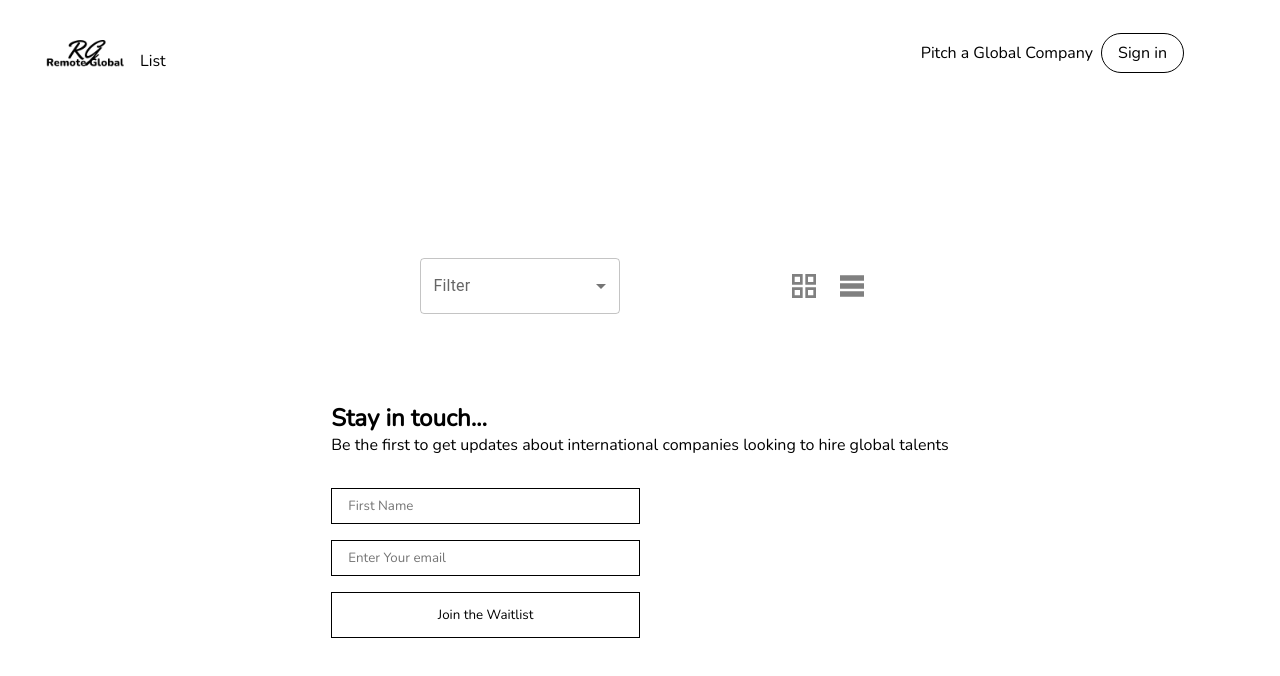
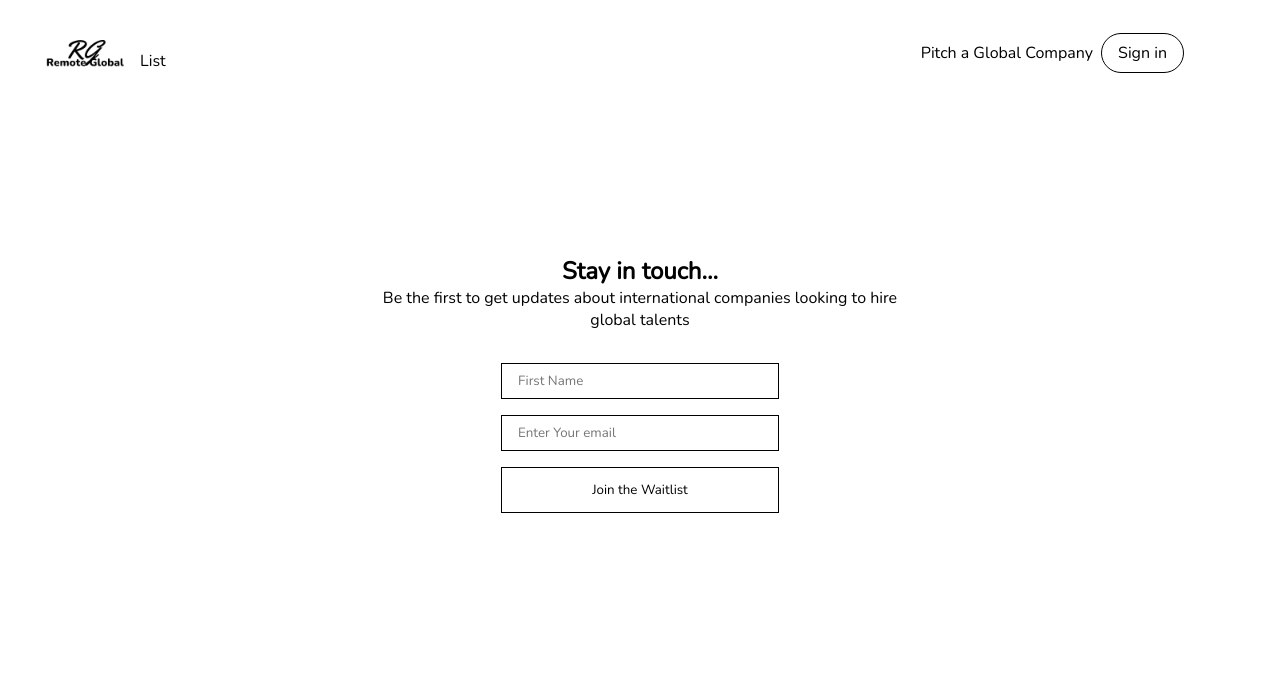
Before and after one commit to blossom-babs/remote-global, a Next.js app: page /companies in a window 1280 px wide. Shown: the top 676 px of the page. Built offline with nearby package versions, Linux system fonts and the light colour scheme; a web font is replaced by a local one.

Commit message:
remove filters

```diff
--- a/src/pages/companies.tsx
+++ b/src/pages/companies.tsx
@@ -16,6 +16,7 @@ export default function Companies() {
 			<main className="companies">
 				<Layout>
 					<div className="companies-content">
+						<div className="">
 							<header className="companies-header">
 								<div className="companies-header-filter">
 									<MultipleSelectChip />
@@ -26,7 +27,10 @@ export default function Companies() {
 									<TableRowsIcon />
 								</div>
 							</header>
+							<div className="companies-waitlist">
 								<Waitlist />
+							</div>
+						</div>
 					</div>
 				</Layout>
 			</main>
--- a/src/styles/_companies.scss
+++ b/src/styles/_companies.scss
@@ -16,9 +16,9 @@
 		justify-content: space-around;
 		align-items: center;
 		padding: 120px 0 5rem 0;
+		display: none;
 
 		@media screen and (max-width:500px) {
-			display: none;
 		}
 	}
 
```
Lines whose indentation alone changed are shown as unchanged.
